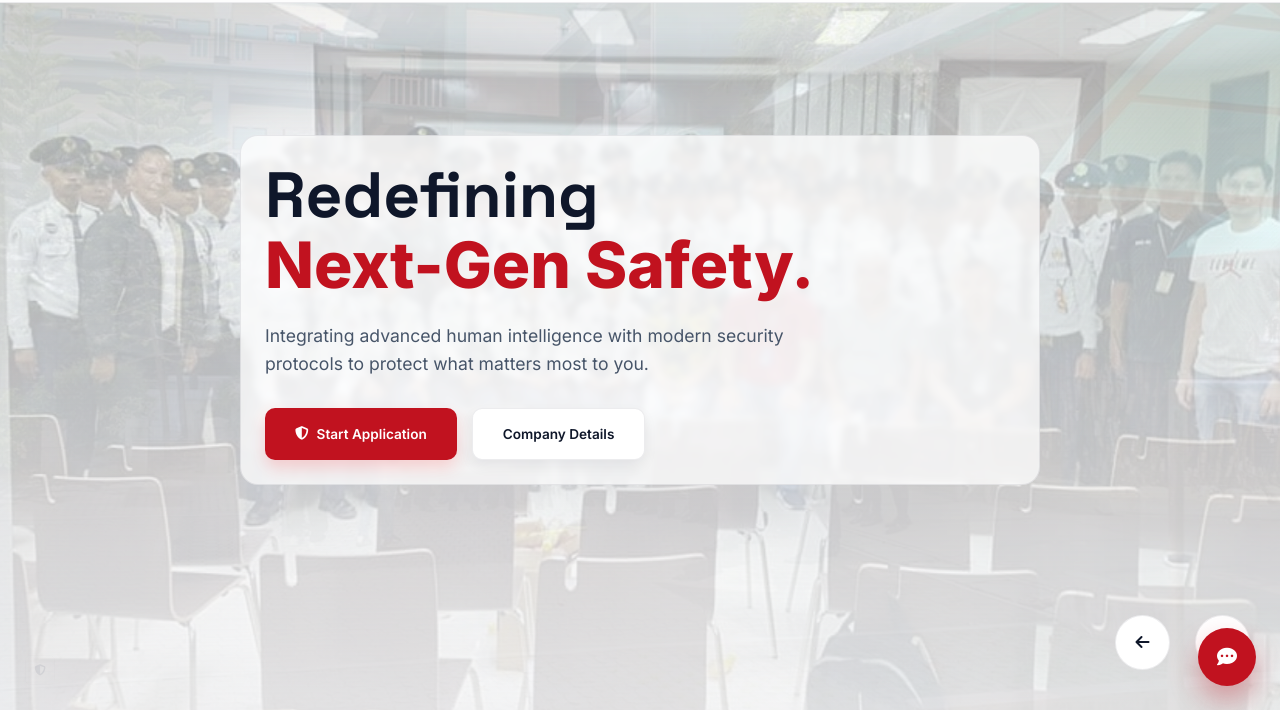
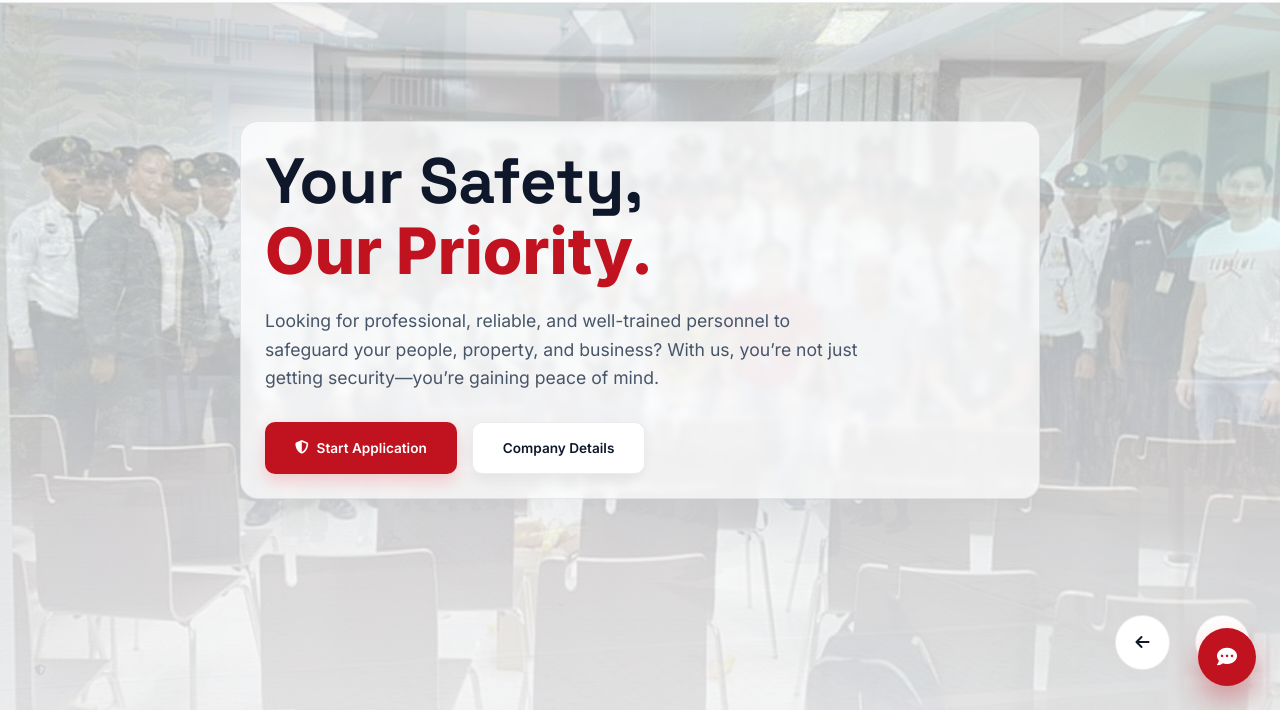
Before and after one commit to krystelbooc25-jpg/NEW-CLOUD-ALOHA, a website: page index.html in a window 1280 px wide. Shown: the part 90-800 px from the top of the page. Drawn offline with nearby package versions, Linux system fonts and the light colour scheme.

Commit message:
forced update dashboard

```diff
--- a/index.html
+++ b/index.html
@@ -639,8 +639,9 @@
             <div class="hero-overlay"></div>
             <div class="container hero-content">
                 <div class="hero-panel">
-                    <h2 data-aos>Redefining <br><span style="color: var(--primary);">Next-Gen Safety.</span></h2>
-                    <p data-aos>Integrating advanced human intelligence with modern security protocols to protect what matters most to you.</p>
+                    <h2 data-aos>Your Safety, <br><span style="color: var(--primary);">Our Priority.</span></h2>
+                    <p data-aos>Looking for professional, reliable, and well-trained personnel to safeguard your people, property, and business?
+                        With us, you’re not just getting security—you’re gaining peace of mind.</p>
                     <div class="hero-actions" data-aos>
                         <a href="application.html" class="btn btn-primary hero-btn"><i class="fas fa-shield-halved"></i> Start Application</a>
                         <a href="#company-info" class="btn btn-secondary hero-btn">Company Details</a>
```
